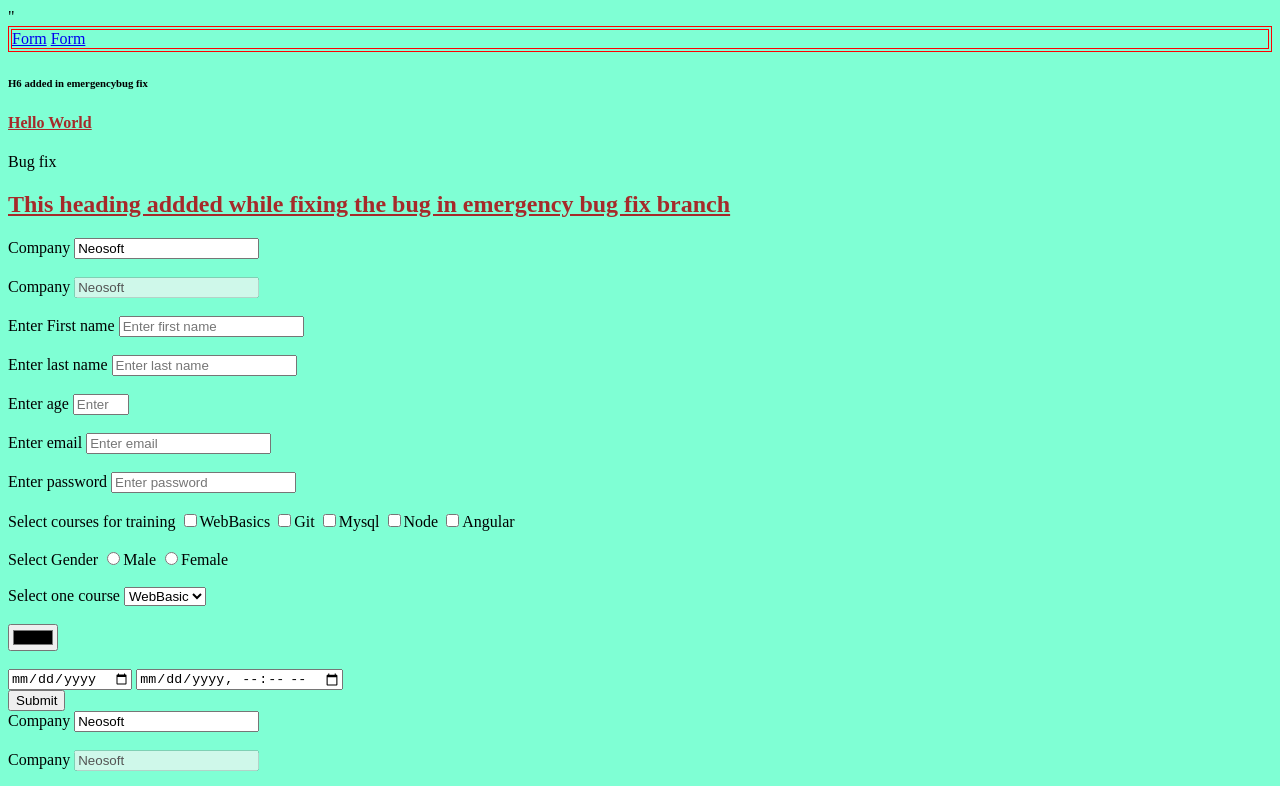
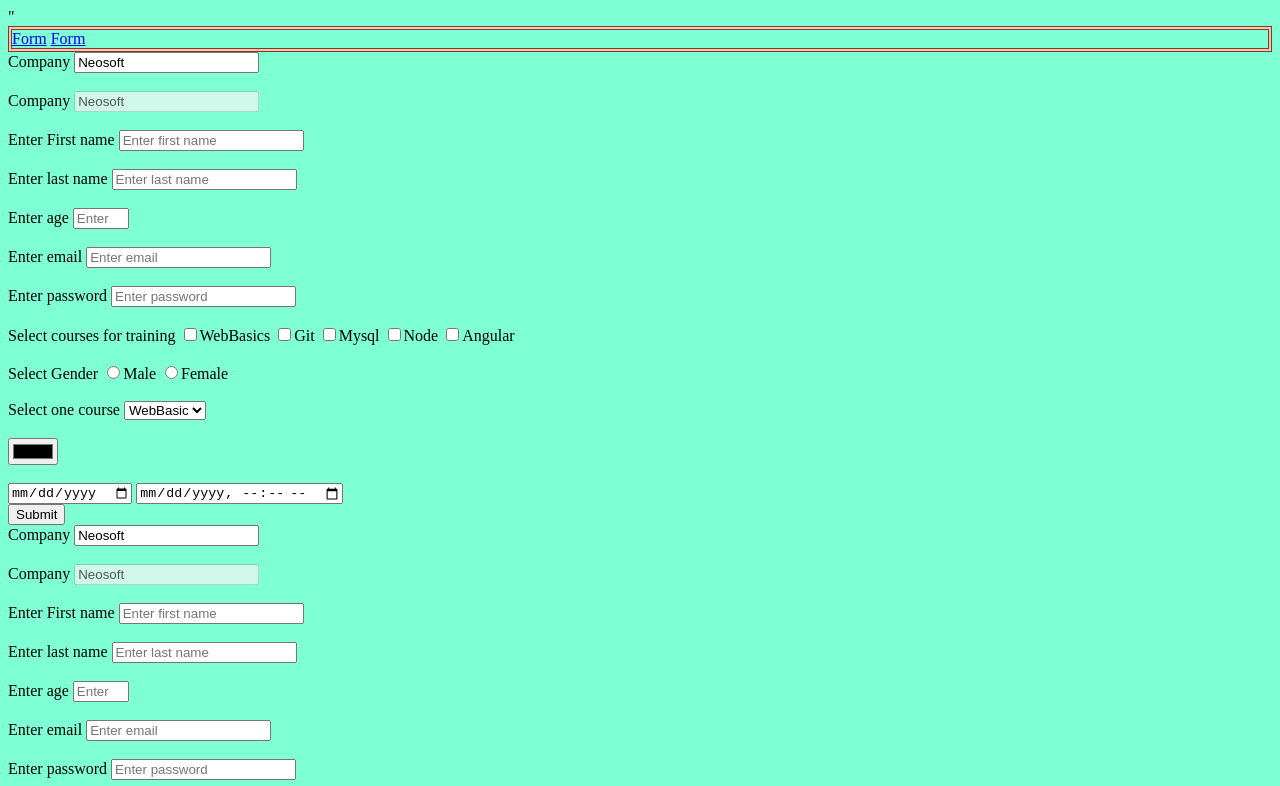
Before and after one commit to Yaminee99/UserManagement, a plain HTML site: page Form.html in a window 1280 px wide. Shown: the top 786 px of the page. Drawn offline with Linux system fonts and the light colour scheme.

Commit message:
all changes restored in emergrncybug file

```diff
--- a/Form.html
+++ b/Form.html
@@ -12,12 +12,7 @@
         <a href="./Demo.html">Form</a>  <a href="./Form.html">Form</a>
     </nav>
  </header>
-    <h6>H6 added in emergencybug fix</h6>
-    <h4>Hello World</h4>
-    <caption>
-        Bug fix
-    </caption>
-    <h2>This heading addded while fixing the bug in emergency bug fix branch</h2>
+
     <form action = "success.html">
 
      <div>
```
